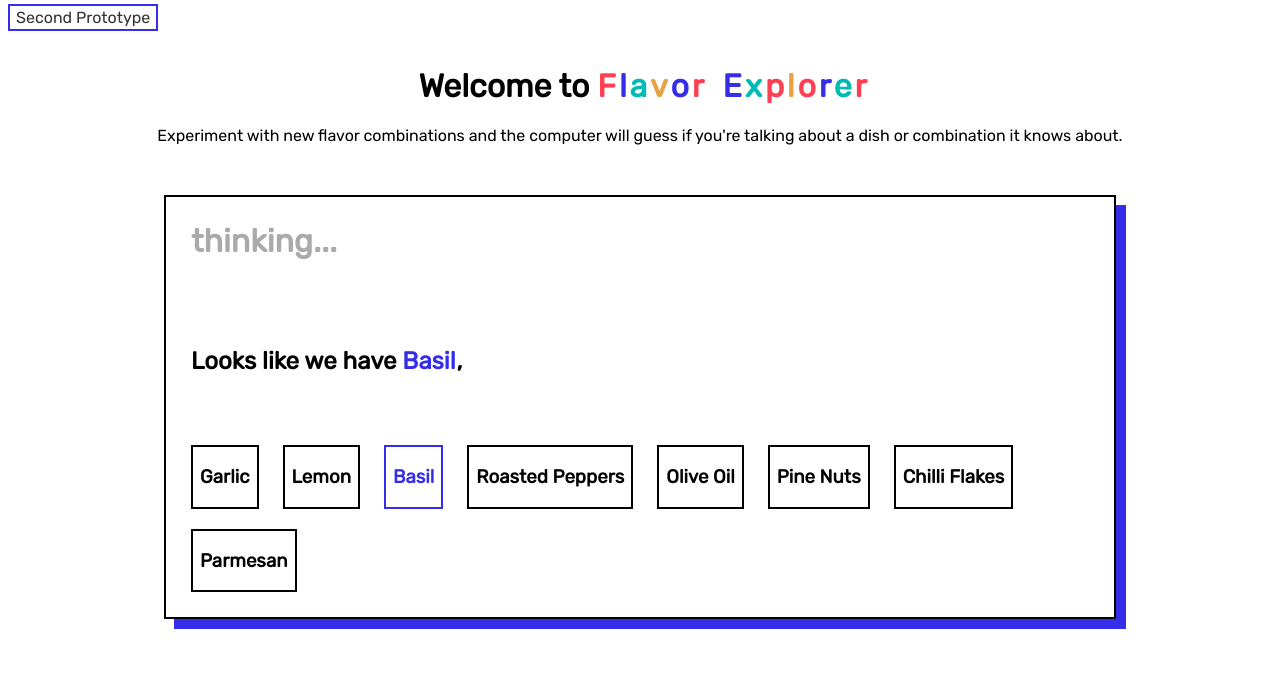
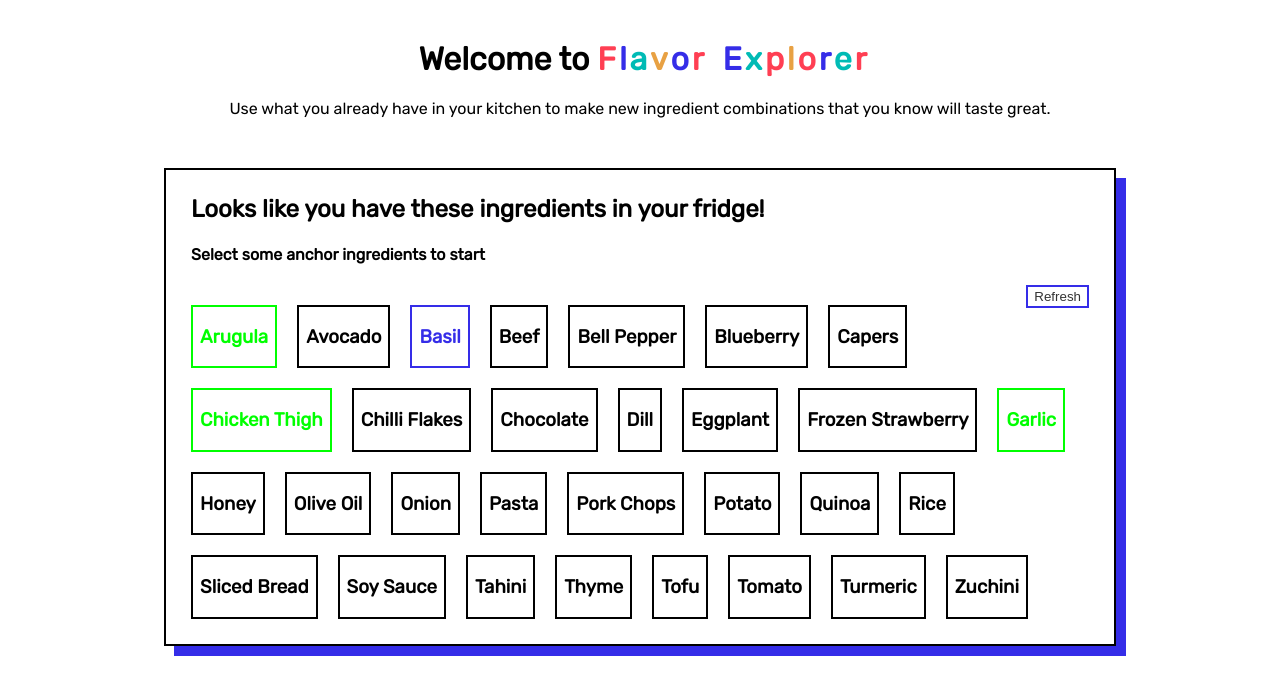
Before and after one commit to anandupender/FoodExplorer, a plain HTML site: page index.html in a window 1280 px wide. Both pictures are taken after a click on the element "Basil". Drawn offline with Linux system fonts and the light colour scheme.

Commit message:
woohoo new functionality

```diff
--- a/index.html
+++ b/index.html
@@ -4,10 +4,9 @@
     <title></title>
     <link rel="stylesheet" href="main.css">
     <link href="https://fonts.googleapis.com/css?family=Rubik" rel="stylesheet">
-
   </head>
   <body>
-    <a href="proto2.html">Second Prototype </a>
+    <!-- <a href="proto2.html">Second Prototype </a> -->
 
     <h1 id="title"> Welcome to
       <span style='color: #FF3F53'>F</span>
@@ -27,92 +26,148 @@
       <span style='color: #FF3F53'>r</span>
     </h1>
 
-    <!--
-        Suggest New Ingredients that would work
-        Yes And Machine
-        Show possible bases it would go well with!
-        Cooking Methods!
-        Link to Recipes
-   -->
-    <p>Experiment with new flavor combinations and the computer will guess if you're talking about a dish or combination it knows about.</p>
+
+    <p>Use what you already have in your kitchen to make new ingredient combinations that you know will taste great.</p>
     <div id="container">
-      <div id="guess-container">
-        <h1 id="guess-text"> thinking...</h1>
+      <div id="ingredient-container">
+        <h2>Looks like you have these ingredients in your fridge!</h2>
+        <h4>Select some anchor ingredients to start</h4>
+        <button onclick="clearColors" style="float:right;">Refresh</button>
       </div>
-      <div id="ingredient-container">
-        <h2 id="curr-ingred-text">Looks like we have </h2>
-
-        <div class="ingredient" onclick={changeColor(this);} id="false">
-          <h3>Garlic</h3>
-        </div>
-        <div class="ingredient" onclick={changeColor(this);} id="false">
-          <h3>Lemon</h3>
-        </div>
-        <div class="ingredient" onclick={changeColor(this);} id="false">
-          <h3>Basil</h3>
-        </div>
-        <div class="ingredient" onclick={changeColor(this);} id="false">
-          <h3>Roasted Peppers</h3>
-        </div>
-        <div class="ingredient" onclick={changeColor(this);} id="false">
-          <h3>Olive Oil</h3>
-        </div>
-        <div class="ingredient" onclick={changeColor(this);} id="false">
-          <h3>Pine Nuts</h3>
-        </div>
-        <div class="ingredient" onclick={changeColor(this);} id="false">
-          <h3>Chilli Flakes</h3>
-        </div>
-        <div class="ingredient" onclick={changeColor(this);} id="false">
-          <h3>Parmesan</h3>
-        </div>
-      </div>
-    <div>
+    </div>
 
     <script type="text/javascript">
 
+      var allIngredients = ["Arugula", "Avocado", "Basil", "Beef", "Bell Pepper", "Blueberry", "Capers", "Chicken Thigh", "Chilli Flakes", "Chocolate", "Dill", "Eggplant", "Frozen Strawberry", "Garlic", "Honey", "Olive Oil", "Onion", "Pasta", "Pork Chops", "Potato", "Quinoa", "Rice", "Sliced Bread", "Soy Sauce", "Tahini", "Thyme", "Tofu", "Tomato", "Turmeric", "Zuchini"]
+      // var ingredientPairings = {Arugula: [0, 1,	4,	6,	8,	1,	2,	3,	7,	5,	4,	2,	4,	6,	7,	9,	0,	1,	3,	5,	6,	7,	2,	5,	3,	4,	6,	8,	9,	0], Avocado: [6,	0,	2,	5,	6,	7,	2,	1,	9,	6,	3,	1,	0,	9,	8,	7,4,	3,	5,	2,	7,	6,	5,	4,	9,	7,	7,	2,	5,	6], Basil: [0, 1,	4,	6,	8,	1,	2,	3,	7,	5,	4,	2,	4,	6,	7,	9,	0,	1,	3,	5,	6,	7,	2,	5,	3,	4,	6,	8,	9,	0],};
+
+      var ingredientPairings = {Arugula: [0,6,9,6,7,6,3,3,6,1,6,4,3,7,5,8,5,5,5,5,5,5,5,5,3,5,3,7,5,4],
+      Avocado: [6,0,3,5,6,3,2,7,7,4,6,7,3,8,6,7,9,4,6,5,8,4,9,3,3,5,2,8,5,4],
+      Basil: [9,3,0,8,8,8,7,9,9,4,8,9,6,10,4,9,8,9,7,7,6,7,4,9,4,8,9,8,4,7],
+      Beef: [6,5,8,0,7,3,5,1,7,2,7,8,1,8,6,8,9,7,1,9,9,9,6,7,7,7,2,6,6,7],
+      "Bell Pepper": [7,6,8,7,0,2,4,8,7,3,6,9,2,8,4,7,8,9,7,6,8,7,5,7,6,7,8,6,7,7],
+      Blueberry: [6,3,8,3,2,0,3,4,2,9,5,2,9,2,9,7,4,3,6,3,3,2,8,5,2,6,3,3,2,2],
+      Capers: [3,2,7,5,4,3,0,9,8,2,6,6,3,7,4,8,7,8,7,6,7,3,5,2,3,6,3,7,4,4],
+      "Chicken Thigh": [3,7,9,1,8,4,9,0,8,3,7,6,2,8,6,8,9,8,2,7,7,8,4,8,8,8,5,7,9,8],
+      "Chilli Flakes": [6,7,9,7,7,2,8,8,0,8,8,8,3,9,6,8,8,9,8,6,7,7,5,6,5,7,7,8,7,8],
+      Chocolate: [1,4,4,2,3,9,2,3,8,0,3,2,4,2,8,6,2,2,2,4,3,2,8,5,4,3,2,3,2,1],
+      Dill: [6,6,8,7,6,5,6,7,8,3,0,7,4,8,6,7,7,7,7,8,7,4,4,2,5,8,4,7,4,6],
+      Eggplant: [4,7,9,8,9,2,6,6,8,2,7,0,3,9,6,9,9,8,8,7,6,6,7,7,9,9,8,8,8,8],
+      "Frozen Strawberry": [3,3,6,1,2,9,3,2,3,4,4,3,0,2,8,3,2,3,6,3,4,3,4,1,2,4,5,2,2,3],
+      Garlic: [7,8,10,8,8,2,7,8,9,2,8,9,2,0,2,9,9,9,8,9,7,7,7,3,4,8,8,8,6,8],
+      Honey: [5,6,4,6,4,9,4,6,6,8,6,6,8,2,0,4,3,4,6,6,6,4,7,5,5,6,7,6,5,5],
+      "Olive Oil": [8,7,9,8,7,7,8,8,8,6,7,9,3,9,4,0,9,9,8,8,6,4,7,3,8,7,6,7,5,8],
+      Onion: [5,9,8,9,8,4,7,9,8,2,7,9,2,9,3,9,0,7,8,6,5,5,5,2,4,6,7,7,6,8],
+      Pasta: [5,4,9,7,9,3,8,8,9,2,7,8,3,9,4,9,7,0,5,3,4,3,2,4,2,7,6,9,6,8],
+      "Pork Chops": [5,6,7,1,7,6,7,2,8,2,7,8,6,8,6,8,8,5,0,7,4,5,5,2,6,8,1,6,6,5],
+      Potato: [5,5,7,9,6,3,6,7,6,4,8,7,3,9,6,8,6,3,7,0,5,4,3,2,3,8,7,6,8,4],
+      Quinoa: [5,8,6,9,8,3,7,7,7,3,7,6,4,7,6,6,5,4,4,5,0,5,2,3,7,5,7,6,4,7],
+      Rice: [5,4,7,9,7,2,3,8,7,2,4,6,3,7,4,4,5,3,5,4,5,0,2,9,5,7,8,7,7,4],
+      "Sliced Bread": [5,9,4,6,5,8,5,4,5,8,4,7,4,7,7,7,5,2,5,3,2,2,0,2,6,8,5,7,5,3],
+      "Soy Sauce": [5,3,9,7,7,5,2,8,6,5,2,7,1,3,5,3,2,4,2,2,3,9,2,0,2,2,8,3,3,5],
+      Tahini: [3,3,4,7,6,2,3,8,5,4,5,9,2,4,5,8,4,2,6,3,7,5,6,2,0,5,6,4,5,6],
+      Thyme: [5,5,8,7,7,6,6,8,7,3,8,9,4,8,6,7,6,7,8,8,5,7,8,2,5,0,7,6,4,7],
+      Tofu: [3,2,9,2,8,3,3,5,7,2,4,8,5,8,7,6,7,6,1,7,7,8,5,8,6,7,0,7,6,6],
+      Tomato: [7,8,8,6,6,3,7,7,8,3,7,8,2,8,6,7,7,9,6,6,6,7,7,3,4,6,7,0,3,8],
+      Turmeric: [5,5,4,6,7,2,4,9,7,2,4,8,2,6,5,5,6,6,6,8,4,7,5,3,5,4,6,3,0,3],
+      Zuchini: [4,4,7,7,7,2,4,8,8,1,6,8,3,8,5,8,8,8,5,4,7,4,3,5,6,7,6,6,3,0]};
+
+      var ingredientContainer = document.getElementById("ingredient-container");
+
+      for(var i = 0; i < allIngredients.length; i++){
+        var newTag = document.createElement("div");
+        var newText = document.createElement("h3");
+        newTag.className = "ingredient";
+        newTag.onclick = run;
+        newTag.id = allIngredients[i];
+        newTag.setAttribute("data-clicked","false");
+        newText.innerHTML = allIngredients[i];
+        newTag.appendChild(newText);
+        ingredientContainer.appendChild(newTag);
+      }
+
       var currRecipeList = [];
-
-      var ingredients = document.getElementsByClassName("ingredient");
-      console.log(ingredients);
-      for (var ingred in ingredients){
-        ingred.onclick = changeColor;
-      }
 
       var currIngredients = document.getElementById("curr-ingred-text");
       var mainGuess = document.getElementById("guess-text");
 
-      function changeColor(item) {
-        var ingredientName = item.childNodes[1].innerHTML;
+      function run(){
 
-        console.log(item.id);
-        if(item.id == "false"){
-          item.style.border="2px solid #352DE8";
-          item.childNodes[1].style.color = "#352DE8";
-          item.id="true";
+        //add pressed ingredient to list
+        var ingredientName = this.childNodes[0].innerHTML;
+
+        if(this.getAttribute("data-clicked") === "false"){
           currRecipeList.push(ingredientName);
+          this.setAttribute("data-clicked","true");
         }else{
-          item.style.border="2px solid black";
-          item.childNodes[1].style.color = "black";
-          item.id="false";
           currRecipeList.splice( currRecipeList.indexOf(ingredientName), 1 );
+          this.setAttribute("data-clicked","false");
         }
 
-        currIngredients.innerHTML = "Looks like we have " //restart
-        for (var i in currRecipeList){
-          currIngredients.innerHTML += "<span class='new-ingredient'>"  + currRecipeList[i] + "</span> , ";
+        var finalArrayAverages = new Array(allIngredients.length).fill(0);
+
+        for(var j = 0; j < currRecipeList.length; j++){
+          var ingredient = currRecipeList[j].toString();
+          var ingredientArray = ingredientPairings[ingredient];
+          console.log(ingredientArray);
+          //add to sum of all ingredient pairing values
+          for(var k = 0; k < ingredientArray.length; k++){
+            finalArrayAverages[k] = finalArrayAverages[k] + ingredientArray[k];
+          }
         }
 
-        if(currRecipeList.includes("Garlic") && currRecipeList.includes("Olive Oil") && currRecipeList.includes("Chilli Flakes") && currRecipeList.length == 3){
-          mainGuess.innerHTML = "Arabiatta";
-          mainGuess.className = "new-ingredient";
-        }else if(currRecipeList.includes("Parmesan") && currRecipeList.includes("Basil") && currRecipeList.includes("Pine Nuts") && currRecipeList.includes("Olive Oil") && currRecipeList.length == 4){
-          mainGuess.innerHTML = "Pesto";
-          mainGuess.className = "new-ingredient";
+        //calculate average by dividing
+        for(var l = 0; l < finalArrayAverages.length; l++){
+          finalArrayAverages[l] = finalArrayAverages[l]/currRecipeList.length;
         }
-        else{
-          mainGuess.innerHTML = "thinking...";
-          mainGuess.className = null;
+        console.log(finalArrayAverages);
+
+        var len = finalArrayAverages.length;
+        var tempArrayOrdered = finalArrayAverages;
+        var indicesOrdered = new Array(len);
+
+        // get top 3
+        for (var i = 0; i < len; ++i) indicesOrdered[i] = i;
+          // sort descending
+          indicesOrdered.sort(function (a, b) { return tempArrayOrdered[b] - tempArrayOrdered[a]; });
+          tempArrayOrdered.sort(function(a,b) { return b - a; });
+
+          console.log(tempArrayOrdered);
+          console.log(indicesOrdered);  //this is a descending list of the ingredients that go best with what is selected
+
+        //clear all colors
+        clearColors();
+
+        //TOP THREE HERE!!
+        console.log(allIngredients[indicesOrdered[0]] + ", " + allIngredients[indicesOrdered[1]] + ", " + allIngredients[indicesOrdered[2]]);
+        if(!isNaN(tempArrayOrdered[0])){
+          var chosenIngredient1 = document.getElementById(allIngredients[indicesOrdered[0]]);
+          chosenIngredient1.style.border="2px solid #00FF00";
+          chosenIngredient1.childNodes[0].style.color = "#00FF00";
+          var chosenIngredient2 = document.getElementById(allIngredients[indicesOrdered[1]]);
+          chosenIngredient2.style.border="2px solid #00FF00";
+          chosenIngredient2.childNodes[0].style.color = "#00FF00";
+          var chosenIngredient3 = document.getElementById(allIngredients[indicesOrdered[2]]);
+          chosenIngredient3.style.border="2px solid #00FF00";
+          chosenIngredient3.childNodes[0].style.color = "#00FF00";
+        }
+
+      }
+
+      function clearColors(){
+        var allButtons = ingredientContainer.children;
+        console.log(allButtons);
+        for (var el = 0; el < allButtons.length; el++){
+          if(allButtons[el].className == "ingredient"){
+            if(allButtons[el].getAttribute("data-clicked") === "true"){
+              console.log(allButtons[el].id);
+              allButtons[el].style.border="2px solid #352DE8";
+              allButtons[el].childNodes[0].style.color = "#352DE8";
+            }else{
+              allButtons[el].style.border="2px solid #000000";
+              allButtons[el].childNodes[0].style.color = "#000000";
+            }
+          }
         }
 
       }
--- a/main.css
+++ b/main.css
@@ -13,11 +13,12 @@ p{
   text-align: center;
 }
 
-a{
+a, button{
  text-decoration: none;
  color: #333333;
  padding: 2px 6px 2px 6px;
  border: 2px solid #352DE8;
+ background-color: white;
 }
 
 #container{
```
Also changed, not shown: proto1.html (added, +123 -0 lines).
